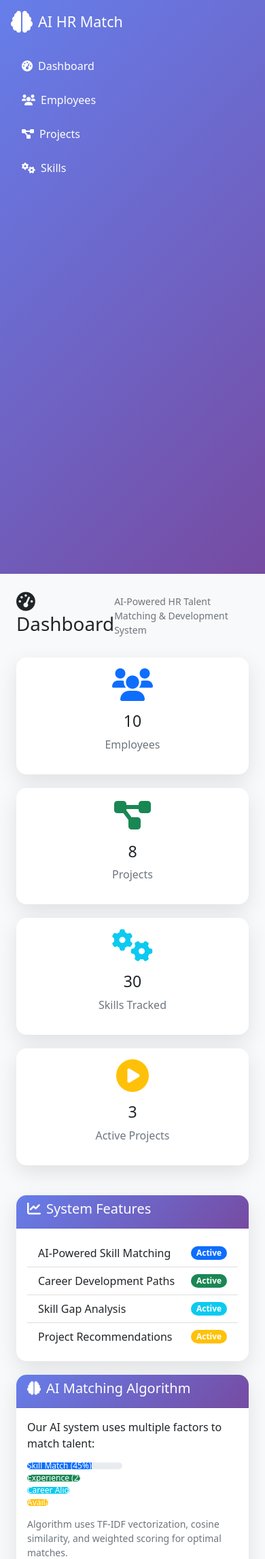
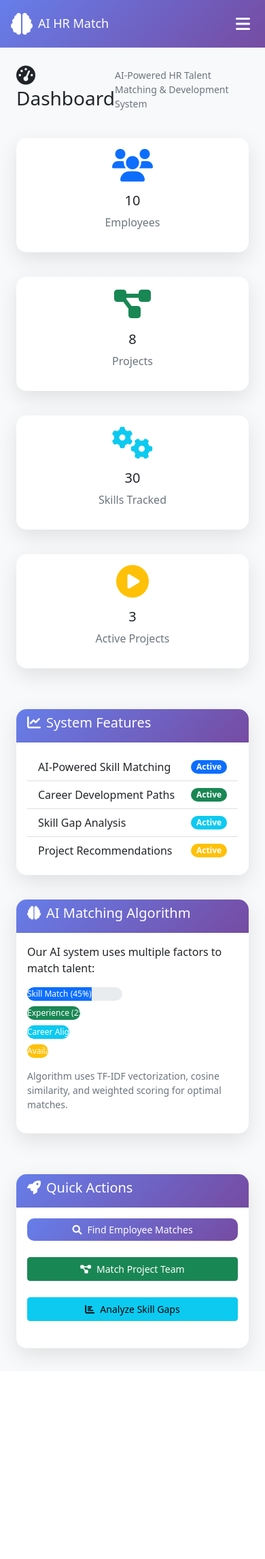
Before and after one commit to yashsaha555/hr-talent-matcher, a Flask app: page / in a window 390 px wide. Shown: the top 2293 px of the page at 68% size. After the commit the page ends 2004 px from the top, so only its background shows below. Run offline with Flask 3, Linux system fonts and the light colour scheme.

Commit message:
Fix Mobile Header

```diff
--- a/templates/base.html
+++ b/templates/base.html
@@ -1,16 +1,23 @@
 <!DOCTYPE html>
 <html lang="en">
   <head>
-    <meta charset="UTF-8">
-    <meta name="viewport" content="width=device-width, initial-scale=1.0">
+    <meta charset="UTF-8" />
+    <meta name="viewport" content="width=device-width, initial-scale=1.0" />
     <title>{% block title %}HR Talent Matching System{% endblock %}</title>
-    <link href="https://cdn.jsdelivr.net/npm/bootstrap@5.1.3/dist/css/bootstrap.min.css" rel="stylesheet">
-    <link href="https://cdnjs.cloudflare.com/ajax/libs/font-awesome/6.0.0/css/all.min.css" rel="stylesheet">
+    <link
+      href="https://cdn.jsdelivr.net/npm/bootstrap@5.1.3/dist/css/bootstrap.min.css"
+      rel="stylesheet"
+    />
+    <link
+      href="https://cdnjs.cloudflare.com/ajax/libs/font-awesome/6.0.0/css/all.min.css"
+      rel="stylesheet"
+    />
     <style>
       .sidebar {
         min-height: 100vh;
         background: linear-gradient(135deg, #667eea 0%, #764ba2 100%);
         color: white;
+        transition: transform 0.3s ease-in-out;
       }
       .main-content {
         min-height: 100vh;
@@ -19,7 +26,7 @@
       .card {
         border: none;
         border-radius: 15px;
-            box-shadow: 0 10px 30px rgba(0,0,0,0.1);
+        box-shadow: 0 10px 30px rgba(0, 0, 0, 0.1);
         margin-bottom: 20px;
       }
       .card-header {
@@ -32,8 +39,9 @@
         border-radius: 10px;
         margin: 5px 0;
       }
-        .nav-link:hover, .nav-link.active {
-            background: rgba(255,255,255,0.2);
+      .nav-link:hover,
+      .nav-link.active {
+        background: rgba(255, 255, 255, 0.2);
       }
       .btn-primary {
         background: linear-gradient(135deg, #667eea 0%, #764ba2 100%);
@@ -54,13 +62,226 @@
       .skill-gap {
         margin: 5px 0;
       }
+
+      /* Mobile Navigation Styles */
+      .mobile-header {
+        background: linear-gradient(135deg, #667eea 0%, #764ba2 100%);
+        color: white;
+        padding: 1rem;
+        display: none;
+        position: fixed;
+        top: 0;
+        left: 0;
+        right: 0;
+        z-index: 1030;
+        justify-content: space-between;
+        align-items: center;
+      }
+
+      .hamburger-btn {
+        background: none;
+        border: none;
+        color: white;
+        font-size: 1.5rem;
+        cursor: pointer;
+      }
+
+      .mobile-overlay {
+        position: fixed;
+        top: 0;
+        left: 0;
+        width: 100%;
+        height: 100%;
+        background: rgba(0, 0, 0, 0.5);
+        z-index: 1040;
+        display: none;
+      }
+
+      .mobile-sidebar {
+        position: fixed;
+        top: 0;
+        left: -280px;
+        width: 280px;
+        height: 100%;
+        background: linear-gradient(135deg, #667eea 0%, #764ba2 100%);
+        color: white;
+        z-index: 1050;
+        transition: left 0.3s ease-in-out;
+        overflow-y: auto;
+      }
+
+      .mobile-sidebar.show {
+        left: 0;
+      }
+
+      .close-sidebar {
+        position: absolute;
+        top: 1rem;
+        right: 1rem;
+        background: none;
+        border: none;
+        color: white;
+        font-size: 1.5rem;
+        cursor: pointer;
+      }
+
+      /* Desktop styles */
+      @media (min-width: 768px) {
+        .mobile-header {
+          display: none !important;
+        }
+        .desktop-sidebar {
+          display: block !important;
+        }
+      }
+
+      /* Mobile styles */
+      @media (max-width: 767px) {
+        .mobile-header {
+          display: flex !important;
+        }
+
+        .desktop-sidebar {
+          display: none;
+        }
+
+        .main-content {
+          margin-left: 0;
+          padding: 1rem;
+          margin-top: 70px; /* Account for mobile header */
+        }
+
+        .card {
+          margin: 10px 0;
+        }
+
+        .col-md-3,
+        .col-md-4,
+        .col-md-6 {
+          margin-bottom: 1rem;
+        }
+
+        /* Make tables responsive */
+        .table-responsive {
+          font-size: 0.875rem;
+        }
+
+        /* Adjust button sizes for mobile */
+        .btn {
+          font-size: 0.875rem;
+          padding: 0.375rem 0.75rem;
+        }
+
+        /* Stack form elements vertically */
+        .form-row .col-md-6,
+        .form-row .col-md-4,
+        .form-row .col-md-3 {
+          margin-bottom: 1rem;
+        }
+
+        /* Improve card spacing */
+        .card-body {
+          padding: 1rem;
+        }
+
+        /* Better text sizing */
+        h1 {
+          font-size: 1.75rem;
+        }
+        h2 {
+          font-size: 1.5rem;
+        }
+        h3 {
+          font-size: 1.25rem;
+        }
+        h4 {
+          font-size: 1.125rem;
+        }
+
+        /* Improve progress bars */
+        .progress {
+          height: 1.25rem;
+        }
+      }
+
+      /* Tablet styles */
+      @media (min-width: 768px) and (max-width: 991px) {
+        .main-content {
+          padding: 2rem;
+        }
+
+        .card-body {
+          padding: 1.25rem;
+        }
+      }
     </style>
   </head>
   <body>
+    <!-- Mobile Header -->
+    <div class="mobile-header">
+      <div class="d-flex align-items-center">
+        <i class="fas fa-brain fa-2x me-2"></i>
+        <h4 class="mb-0">AI HR Match</h4>
+      </div>
+      <button class="hamburger-btn" onclick="toggleMobileMenu()">
+        <i class="fas fa-bars"></i>
+      </button>
+    </div>
+
+    <!-- Mobile Overlay -->
+    <div
+      class="mobile-overlay"
+      id="mobileOverlay"
+      onclick="closeMobileMenu()"
+    ></div>
+
+    <!-- Mobile Sidebar -->
+    <div class="mobile-sidebar" id="mobileSidebar">
+      <button class="close-sidebar" onclick="closeMobileMenu()">
+        <i class="fas fa-times"></i>
+      </button>
+      <div class="p-3">
+        <div class="d-flex align-items-center mb-4 mt-4">
+          <i class="fas fa-brain fa-2x me-2"></i>
+          <h4 class="mb-0">AI HR Match</h4>
+        </div>
+        <nav class="nav flex-column">
+          <a
+            class="nav-link"
+            href="{{ url_for('index') }}"
+            onclick="closeMobileMenu()"
+          >
+            <i class="fas fa-tachometer-alt me-2"></i>Dashboard
+          </a>
+          <a
+            class="nav-link"
+            href="{{ url_for('employees') }}"
+            onclick="closeMobileMenu()"
+          >
+            <i class="fas fa-users me-2"></i>Employees
+          </a>
+          <a
+            class="nav-link"
+            href="{{ url_for('projects') }}"
+            onclick="closeMobileMenu()"
+          >
+            <i class="fas fa-project-diagram me-2"></i>Projects
+          </a>
+          <a
+            class="nav-link"
+            href="{{ url_for('skills') }}"
+            onclick="closeMobileMenu()"
+          >
+            <i class="fas fa-cogs me-2"></i>Skills
+          </a>
+        </nav>
+      </div>
+    </div>
+
     <div class="container-fluid">
       <div class="row">
-            <!-- Sidebar -->
-            <div class="col-md-3 col-lg-2 sidebar p-3">
+        <!-- Desktop Sidebar -->
+        <div class="col-md-3 col-lg-2 sidebar p-3 desktop-sidebar">
           <div class="d-flex align-items-center mb-4">
             <i class="fas fa-brain fa-2x me-2"></i>
             <h4 class="mb-0">AI HR Match</h4>
@@ -90,6 +311,41 @@
 
     <script src="https://cdn.jsdelivr.net/npm/bootstrap@5.1.3/dist/js/bootstrap.bundle.min.js"></script>
     <script src="https://cdn.jsdelivr.net/npm/chart.js"></script>
+
+    <script>
+      function toggleMobileMenu() {
+        const sidebar = document.getElementById("mobileSidebar");
+        const overlay = document.getElementById("mobileOverlay");
+
+        sidebar.classList.add("show");
+        overlay.style.display = "block";
+        document.body.style.overflow = "hidden";
+      }
+
+      function closeMobileMenu() {
+        const sidebar = document.getElementById("mobileSidebar");
+        const overlay = document.getElementById("mobileOverlay");
+
+        sidebar.classList.remove("show");
+        overlay.style.display = "none";
+        document.body.style.overflow = "auto";
+      }
+
+      // Close menu when clicking outside or pressing escape
+      document.addEventListener("keydown", function (e) {
+        if (e.key === "Escape") {
+          closeMobileMenu();
+        }
+      });
+
+      // Handle window resize
+      window.addEventListener("resize", function () {
+        if (window.innerWidth >= 768) {
+          closeMobileMenu();
+        }
+      });
+    </script>
+
     {% block scripts %}{% endblock %}
   </body>
 </html>
```
Lines whose indentation alone changed are shown as unchanged.
